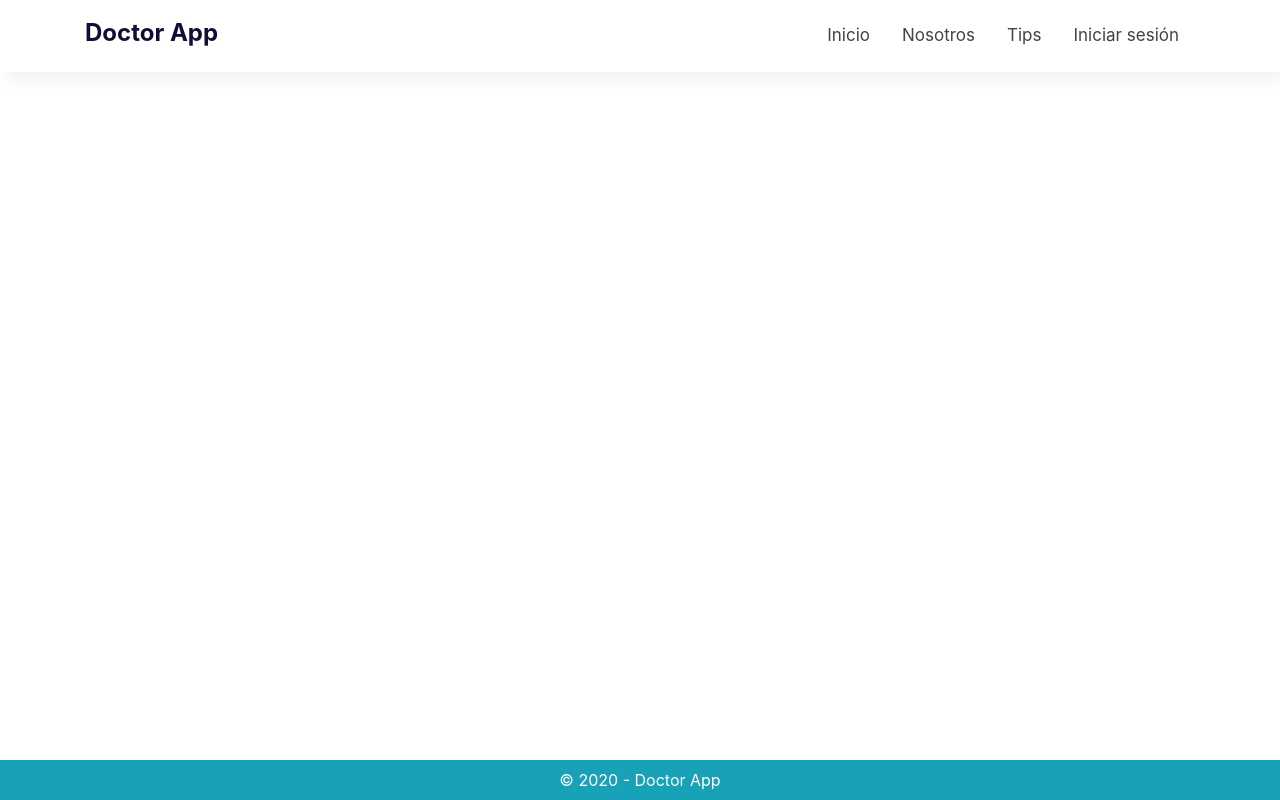
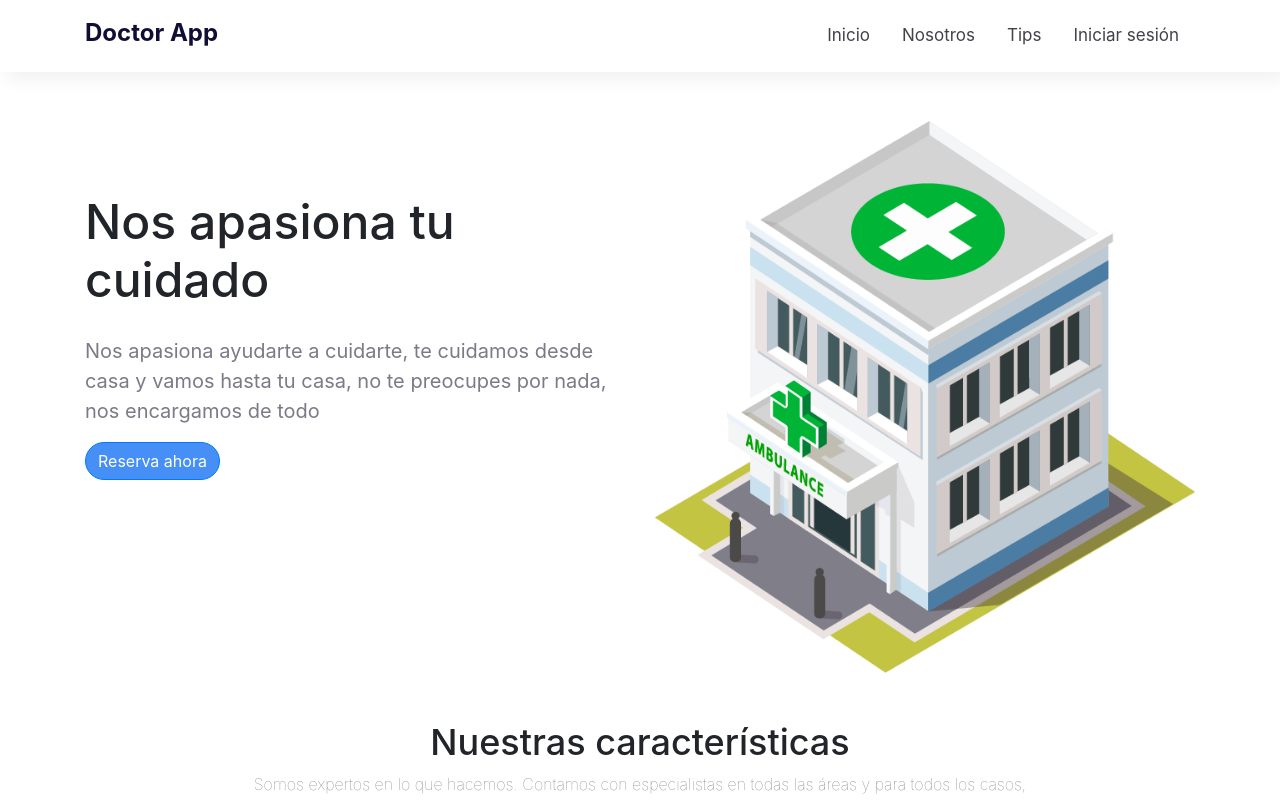
Before and after one commit to davidheay/doctor-app-front, a React (Create React App) app: page /nosotros in a window 1280 px wide. Shown: the top 800 px of the page. Built offline with nearby package versions, Linux system fonts and the light colour scheme; what agora-rtc-sdk would draw is missing.

Commit message:
Nosotros

```diff
--- a/src/pages/Us/Us.js
+++ b/src/pages/Us/Us.js
@@ -1,8 +1,34 @@
 import React, { Component } from "react";
+import { Link } from 'react-router-dom';
+import ilustration from '../../images/icons/clinica.png';
+import Specialties from '../../components/Specialties/Specialties';
 
 class Us extends Component {
   render() {
-    return (<></>
+    return (
+      <div class="container">
+
+
+        <div className="row info-section">
+          <div className="col-sm-6">
+            <div className="info-content">
+              <h2>Nos apasiona tu cuidado</h2>
+              <p>
+                Nos apasiona ayudarte a cuidarte, te cuidamos desde casa y vamos hasta tu casa, no te preocupes por nada, nos encargamos de todo
+              </p>
+              <Link className="btn btn-primary" to="/citas">
+                Reserva ahora
+              </Link>
+            </div>
+          </div>
+          <div className="col-sm-6 ">
+            <img src={ilustration} alt="Ilustration home" className="img-fluid"/>
+          </div>
+        </div>
+        <div className="mt-5">
+          <Specialties />
+        </div>
+     </div>
     )
   }
 }
```
Also changed, not shown: src/images/icons/clinica.png (added).
